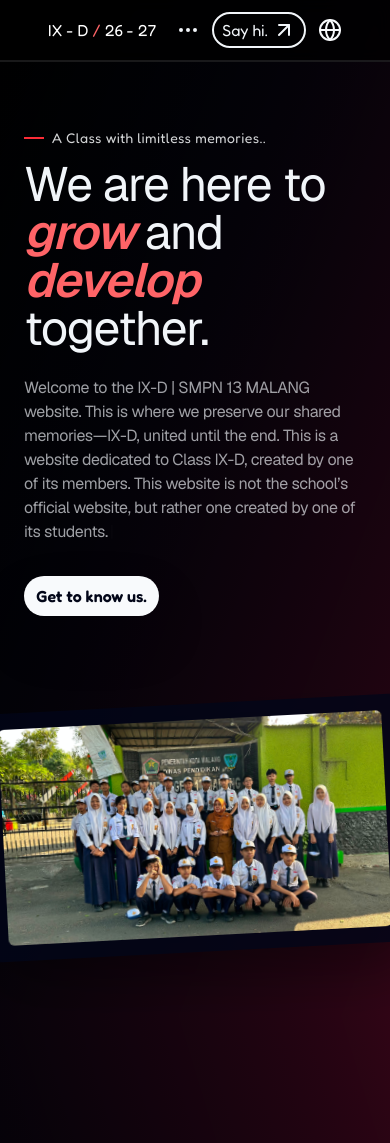
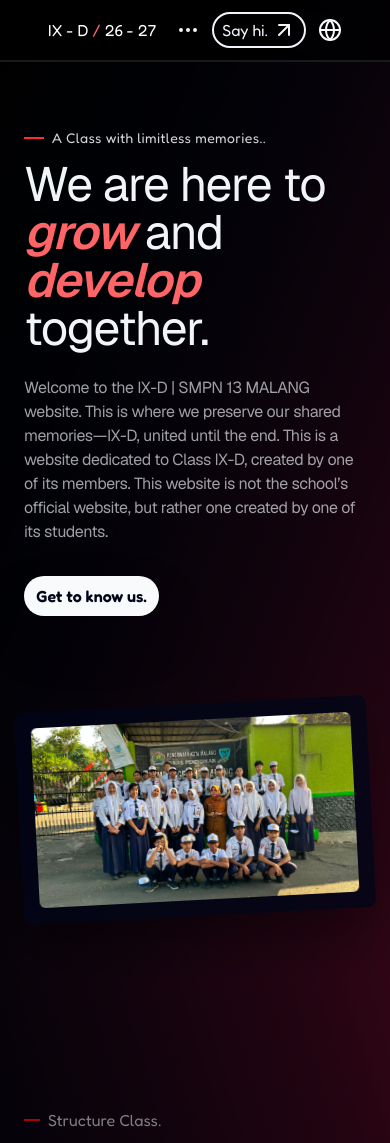
Before and after one commit to rygnz/9d, a Next.js app: page / in a window 390 px wide. Shown: the top 1143 px of the page. Built offline with nearby package versions, Linux system fonts and the light colour scheme.

Commit message:
fix: adjust layout spacing and image height for improved responsiveness

```diff
--- a/src/app/page.tsx
+++ b/src/app/page.tsx
@@ -484,8 +484,8 @@ export default function Home() {
               src="/src.public.photo_of_us.jpg"
               alt="Foto kelas IX-D"
               width={1280}
-              height={560}
-              className="rounded-md object-cover select-none max-w-sm sm:max-w-lg md:max-w-xl lg:max-w-full"
+              height={540}
+              className="rounded-md object-cover select-none max-w-[20rem] sm:max-w-lg md:max-w-xl lg:max-w-full"
               loading="eager"
             />
           </motion.div>
```
